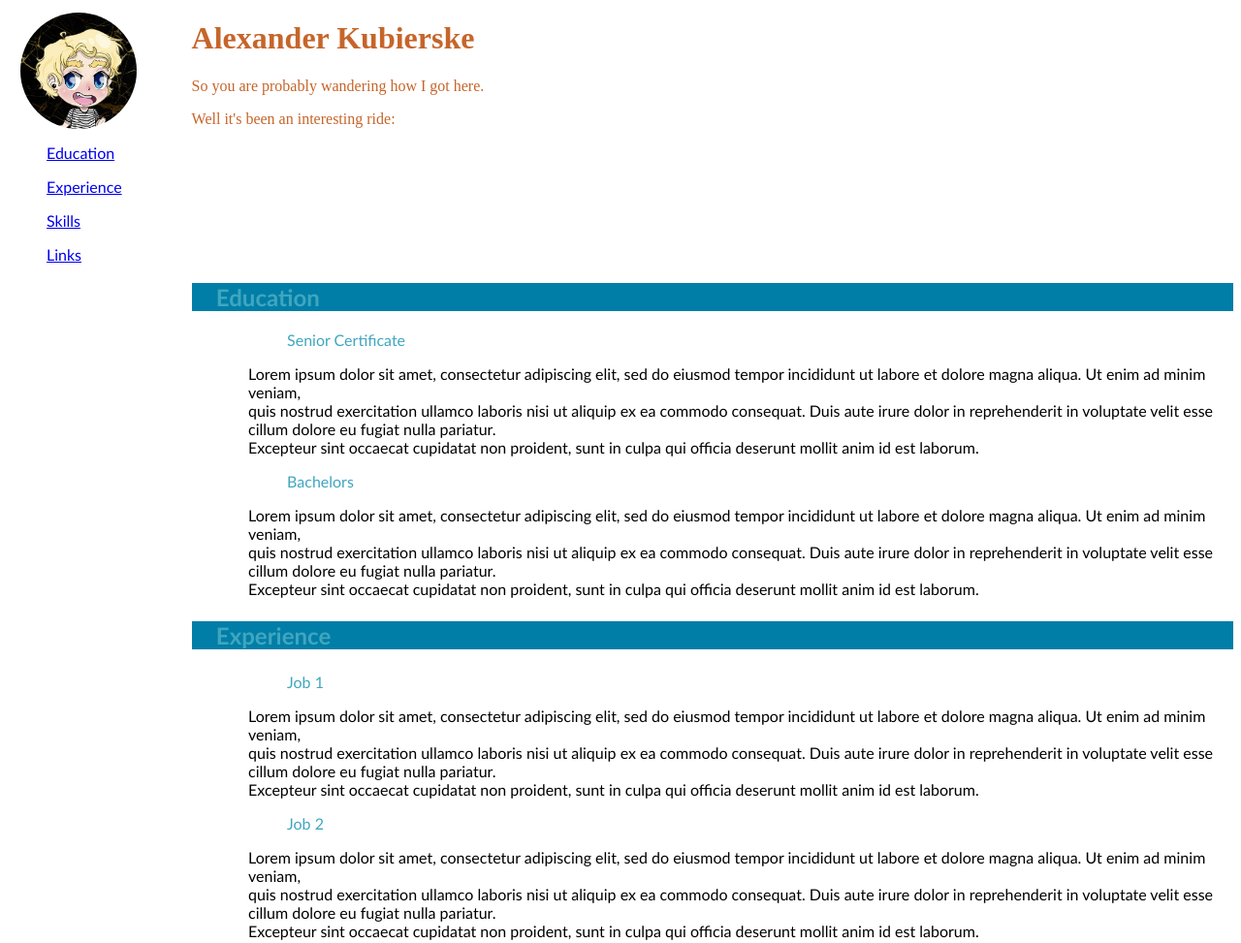
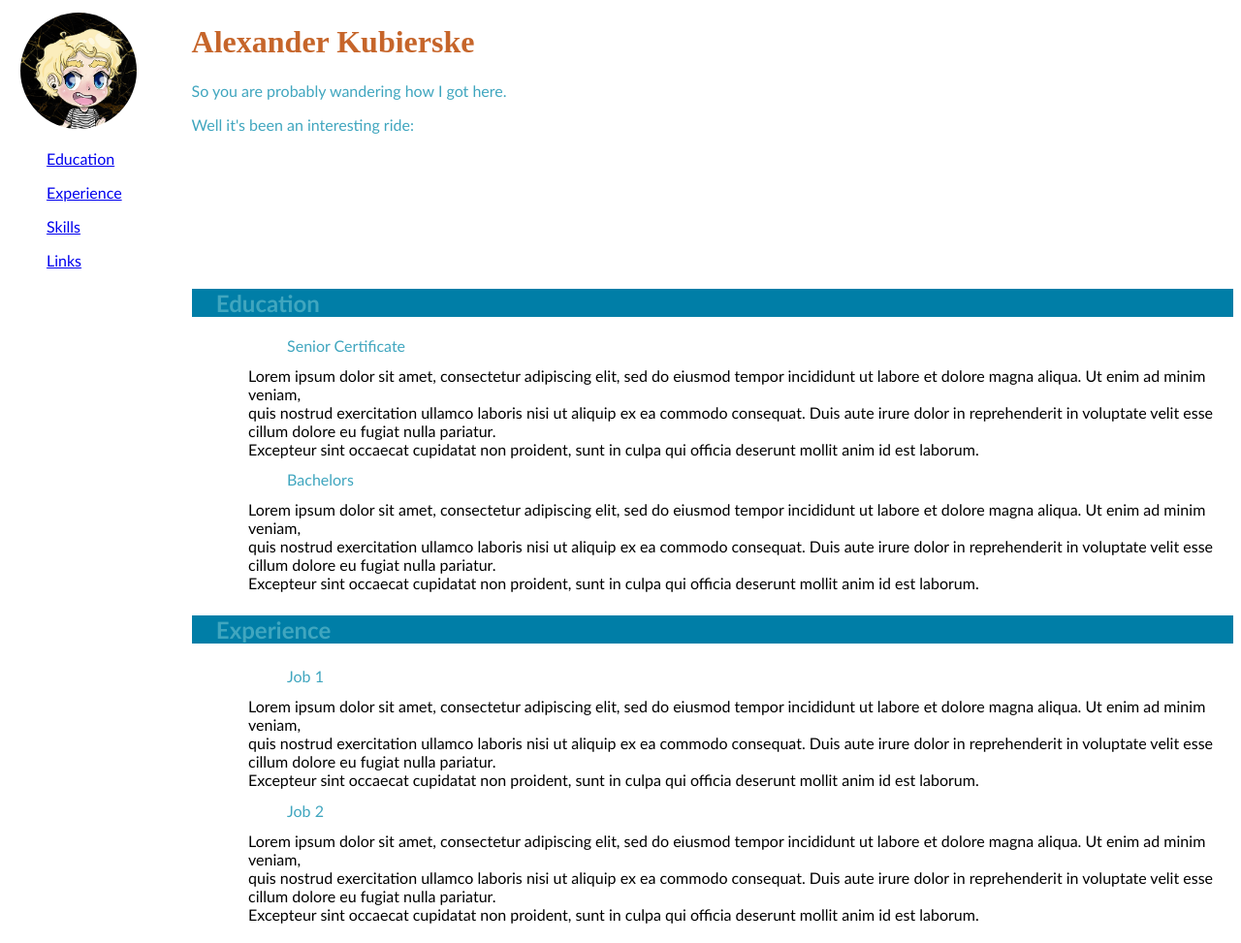
Before and after one commit to Alexander-Kubierske/Intro-to-web, a plain HTML site: page Resume-drafts/resume5.html in a window 1280 px wide. Shown: the top 973 px of the page at 97% size. Drawn offline with Linux system fonts and the light colour scheme.

Commit message:
changed header and h1 behavior

```diff
--- a/Resume-drafts/CSS/stylesheetr5.css
+++ b/Resume-drafts/CSS/stylesheetr5.css
@@ -22,9 +22,15 @@ img {
 }
 
 header {
+    color: #40A6BF;
+    margin-left: 15%;
+    margin-left: 15%;
+    margin-top: 2%;
+}
+
+h1 {
     font-family: 'Times New Roman', Times, serif;
     color: #C6652A;
-    margin-left: 15%;
 }
 
 .heading {
@@ -47,10 +53,13 @@ body {
 
 .text {
     margin-left: 17%;
+    margin-top: 1%;
+    margin-bottom: 1%;
+    margin-right: 1%;
 
 }
 
-.hyperlinks  /* not yet fleshed out requires each one to be fixed individually code broken until then */
+.hyperlinks  /* not yet fleshed out requires each one to be fixed individually code broken until then (add '{' to fix) */
     position: fixed;
     color: #C6652A;
     font-weight: bolder;
```
